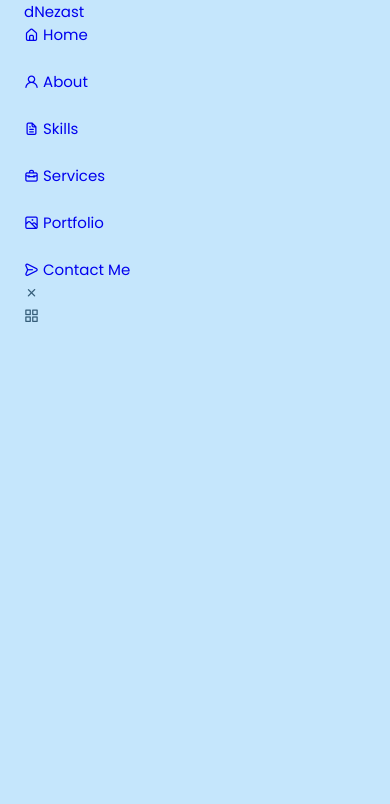
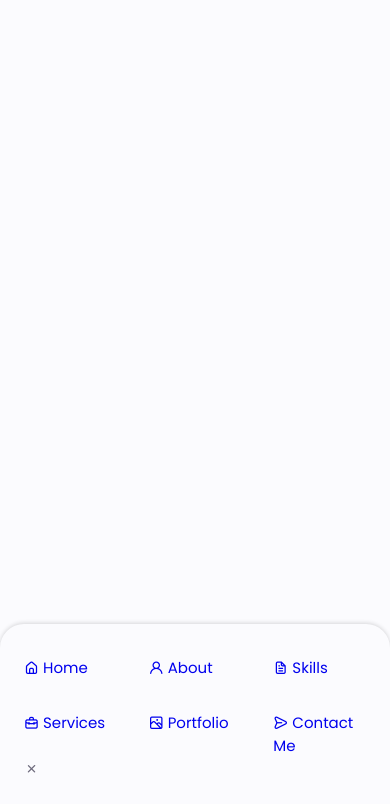
Before and after one commit to mrh275/portofolio, a plain HTML site: page index.html in a window 390 px wide. Drawn offline with nearby package versions, Linux system fonts and the light colour scheme.

Commit message:
add properties for navbar menu on mobile devices

```diff
--- a/assets/css/style.css
+++ b/assets/css/style.css
@@ -6,18 +6,18 @@
   --header-height: 3rem;
 
   /* Colors */
-  --hue-color: 204;
+  --hue-color: 250;
 
   /* HSL Color Mode */
-  --first-color: hsl(var(--hue-color), 100%, 50%);
-  --first-color-second: hsl(var(--hue-color), 100%, 50%);
-  --first-color-alt: hsl(var(--hue-color), 88%, 42%);
-  --first-color-lighter: hsl(var(--hue-color), 100%, 74%);
-  --title-color: hsl(var(--hue-color), 39%, 4%);
-  --text-color: hsl(var(--hue-color), 39%, 34%);
-  --text-color-light: hsl(var(--hue-color), 39%, 54%);
-  --input-color: hsl(var(--hue-color), 100%, 85%);
-  --body-color: hsl(var(--hue-color), 91%, 88%);
+  --first-color: hsl(var(--hue-color), 69%, 61%);
+  --first-color-second: hsl(var(--hue-color), 69%, 61%);
+  --first-color-alt: hsl(var(--hue-color), 57%, 53%);
+  --first-color-lighter: hsl(var(--hue-color), 92%, 85%);
+  --title-color: hsl(var(--hue-color), 8%, 15%);
+  --text-color: hsl(var(--hue-color), 8%, 45%);
+  --text-color-light: hsl(var(--hue-color), 8%, 65%);
+  --input-color: hsl(var(--hue-color), 70%, 96%);
+  --body-color: hsl(var(--hue-color), 60%, 99%);
   --container-color: #fff;
 
   /* Font and typography */
@@ -136,3 +136,59 @@ img {
   display: grid;
   gap: 1.5rem;
 }
+
+.header {
+  width: 100%;
+  position: fixed;
+  bottom: 0;
+  left: 0;
+  z-index: var(--z-fixed);
+  background-color: var(--body-color);
+}
+
+/* Navbar */
+.nav {
+  max-width: 968px;
+  height: var(--header-height);
+  display: flex;
+  justify-content: space-between;
+  align-items: center;
+}
+
+.nav__logo,
+.nav__toggle {
+  color: var(--title-color);
+  font-weight: var(--font-medium);
+}
+
+.nav__logo:hover {
+  color: var(--first-color);
+}
+
+.nav__toggle {
+  font-size: 1.1rem;
+  cursor: pointer;
+}
+
+.nav__toggle:hover {
+  color: var(--first-color);
+}
+
+@media screen and (max-width: 767px) {
+  .nav__menu {
+    position: fixed;
+    bottom: 0;
+    left: 0;
+    width: 100%;
+    background-color: var(--body-color);
+    padding: 2rem 1.5rem 4rem;
+    box-shadow: 0 -1px 4px rgba(0, 0, 0, 0.15);
+    border-radius: 1.5rem 1.5rem 0 0;
+    transition: 0.3s;
+  }
+}
+
+.nav__list {
+  grid-template-columns: repeat(3, 1fr);
+  gap: 2rem;
+}
```
